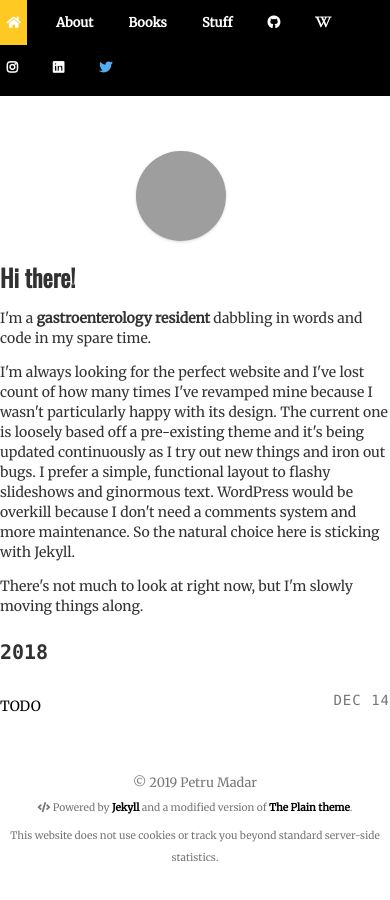
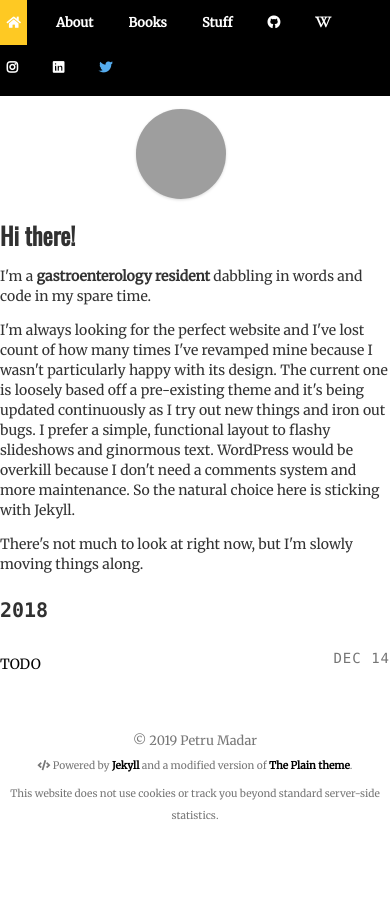
Before and after one commit to petru/prologue, a Jekyll site: the page built from index.html, in a window 390 px wide. Built offline with Jekyll 4.4.1, drawn with Linux system fonts in a browser that asks for light colours; nearby versions of some CDN libraries; grey boxes are pictures that could not be loaded.

Commit message:
Reposition avatar on smaller screens

```diff
--- a/_sass/main.scss
+++ b/_sass/main.scss
@@ -92,7 +92,8 @@ blockquote {
   @media (max-width: 900px) {
     position: static;
     clear: both;
-    padding: 3rem 8rem 5rem 0rem;
+    padding: 1rem 8rem 5rem 0rem;
+    margin-top: -0.5rem;
   }
   a {
     background: #ddd url("logo_wrapper.png");
```
